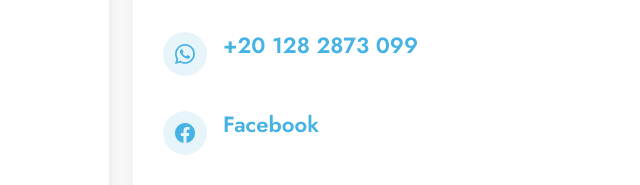
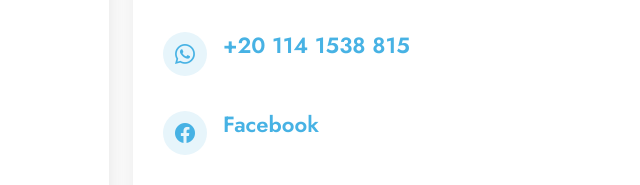
Before and after one commit to YoussefBadreldin/Evolaera, a plain HTML site: page index.html in a window 1280 px wide. Shown: the part 3316-3501 px from the top of the page, 519-1159 px from the left. Drawn offline with nearby package versions, Linux system fonts and the light colour scheme; a script that the page names is missing.

Commit message:
Fix build issues

```diff
--- a/index.html
+++ b/index.html
@@ -299,7 +299,7 @@
           <br><br>
           <div class="whatsapp">
             <i class="bi bi-whatsapp"></i>
-            <h4><a href="https://wa.me/+201282873099">+20 128 2873 099</a></h4>
+            <h4><a href="https://wa.me/+201141538815">+20 114 1538 815</a></h4>
           </div>
           <br><br>
           <div class="facebook">
```
